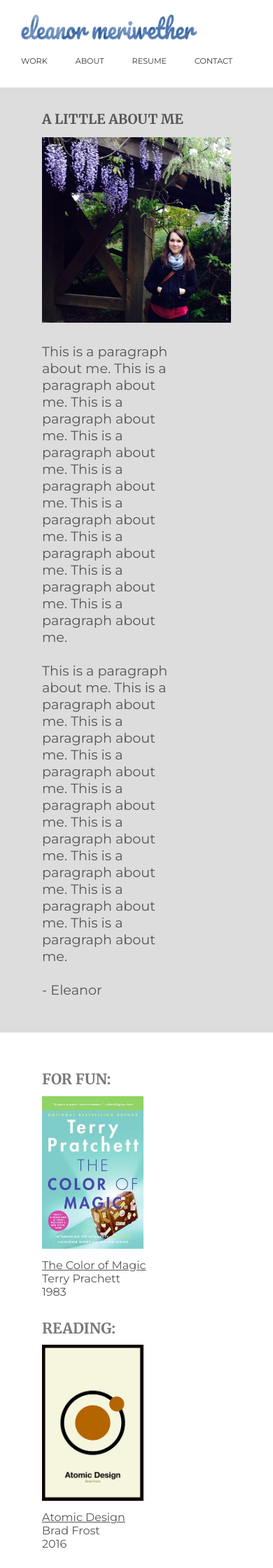
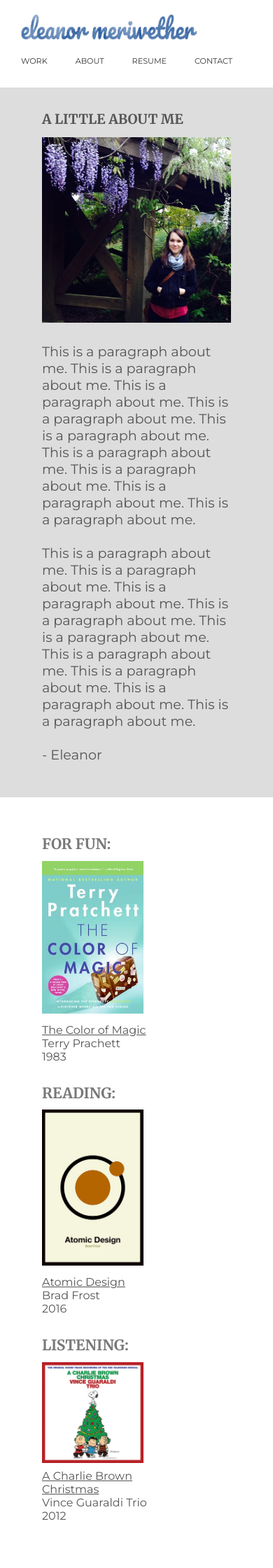
Before and after one commit to emeriwether/emeriwether.github.io, a Jekyll site: the page built from about.html, in a window 390 px wide. Shown: the top 2240 px of the page at 70% size. Built offline with Jekyll 4.4.1, drawn with Linux system fonts in a browser that asks for light colours; nearby versions of some CDN libraries.

Commit message:
adjust styling on about me for 490

```diff
--- a/css/styles.css
+++ b/css/styles.css
@@ -178,6 +178,7 @@ MEDIA QUERIES
 @media screen and (max-width: 490px) {
     /* About Me */
     section.main article div { margin-left: 0; }
+    section.main article div p { padding-right: 0; }
 
     section.aside aside { width: 90%; float: none; margin-bottom: 30px; }
     section.aside aside div img { width: 70%; margin-bottom: 10px; }
```
